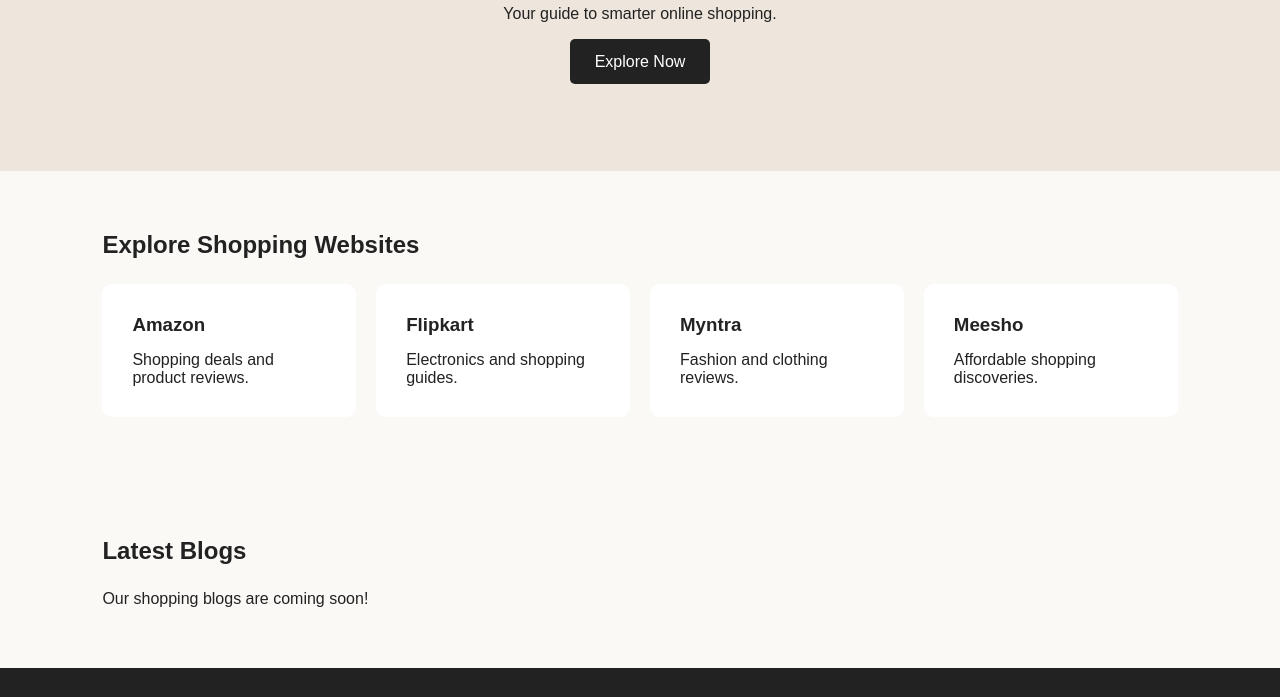
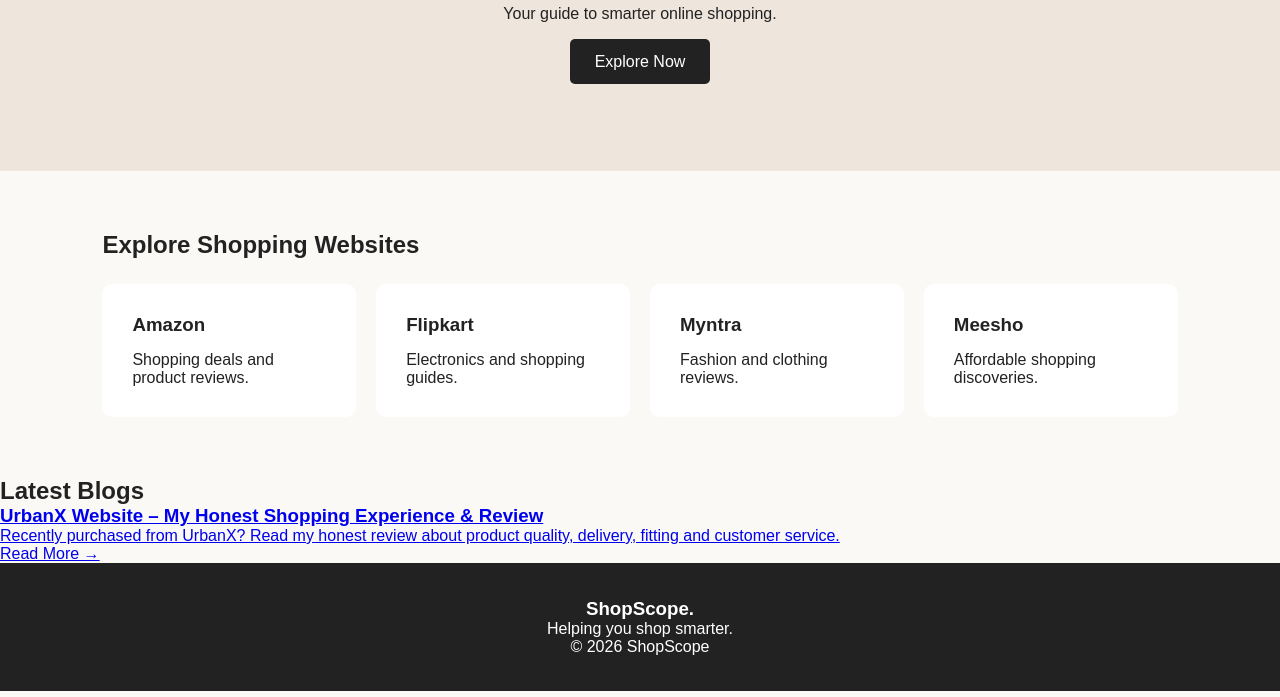
Before and after one commit to gayeeeeeee/Review-Center, a plain HTML site: page index.html in a window 1280 px wide. Shown: the part 250-947 px from the top of the page. Drawn offline with Linux system fonts and the light colour scheme.

Commit message:
Add files via upload

```diff
--- a/index.html
+++ b/index.html
@@ -3,7 +3,7 @@
 <head>
     <meta charset="UTF-8">
     <meta name="viewport" content="width=device-width, initial-scale=1.0">
-    <title>ShopScope - Shop Smarter</title>
+    <title>Review Center - Shop Smarter</title>
     <link rel="stylesheet" href="style.css">
 </head>
 <body>
@@ -50,9 +50,31 @@
         </div>
     </section>
 
-    <section id="blogs">
-        <h2>Latest Blogs</h2>
-        <p>Our shopping blogs are coming soon!</p>
+    <section
+<section class="latest-blogs" id="latest-blogs">
+
+    <h2>Latest Blogs</h2>
+
+    <div class="blog-card">
+
+        <a href="first.blog.html" class="blog-link">
+
+            <h3>UrbanX Website – My Honest Shopping Experience & Review</h3>
+
+            <p>
+                Recently purchased from UrbanX?
+                Read my honest review about product quality,
+                delivery, fitting and customer service.
+            </p>
+
+            <span>Read More →</span>
+
+        </a>
+
+    </div>
+
+</section>
+
     </section>
 
     <footer id="about">
```
